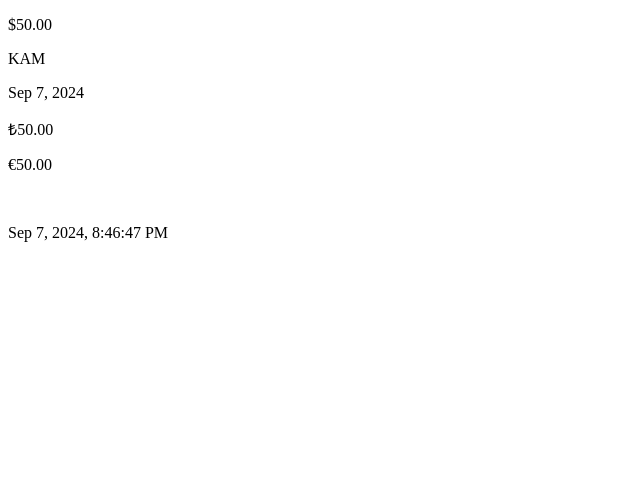
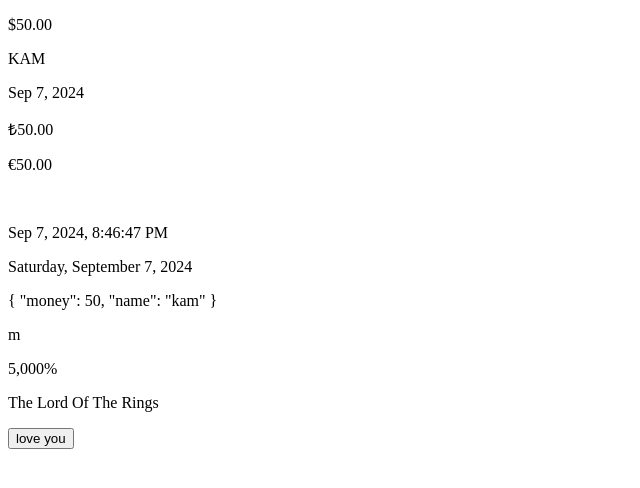
Before and after one commit to yamanerkam/angular-pipes, an Angular app: page / in a window 1280 px wide. Shown: the top 488 px of the page, without its empty margins (0-640 px from the left). Built offline with nearby package versions, Linux system fonts and the light colour scheme.

Commit message:
json-slice-percent-titlecase

```diff
--- a/src/app/app.component.html
+++ b/src/app/app.component.html
@@ -5,3 +5,10 @@
 <p>{{money | currency : "EUR"}} </p>
 <br>
 <p>{{today | date : 'medium'}}</p>
+<p>{{today | date : 'fullDate'}}</p>
+<p>{{{money, name }| json}}</p>
+<p>{{name|slice:2:3}}</p>
+<p>{{money|percent}}</p>
+<p>{{titleOfTheBook|titlecase}}</p>
+
+<button (click)="loveYouPlus1()">love you</button>
--- a/src/app/app.component.ts
+++ b/src/app/app.component.ts
@@ -10,4 +10,12 @@ export class AppComponent {
   money:number = 50;
   name:string = "kam";
   today:Date= new Date();
+  titleOfTheBook : string = "the lord of the rings"
+
+
+  loveYouPlus1(){
+    for (let index = 0; index < index+1; index++) {
+      console.log("love you + 1")
+    }
+  }
 }
```
